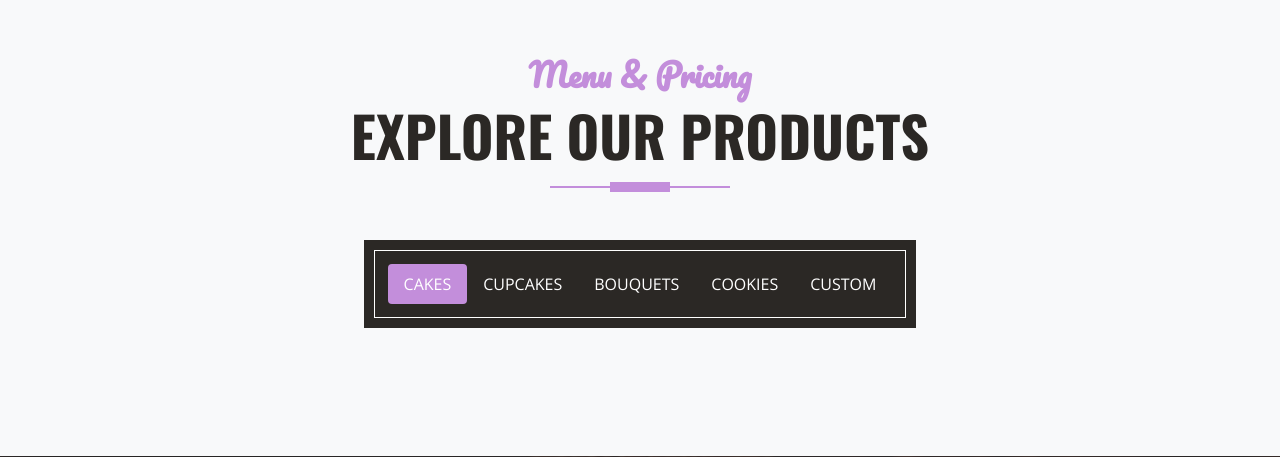
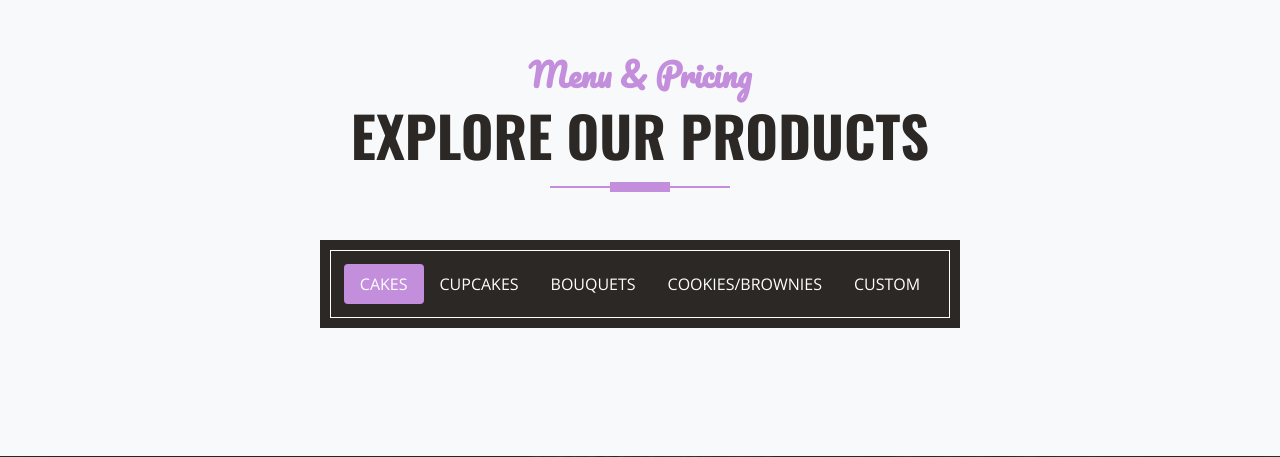
Before and after one commit to Mujtaba-Syed/Cakes_RI, a Django app: page / in a window 1280 px wide. Shown: the part 2811-3268 px from the top of the page. Run offline with Django 4.2, Linux system fonts and the light colour scheme; data comes from the database, SQL or seed files in the repository; data that the repository does not hold is empty; some libraries are stand-ins or nearby versions.

Commit message:
change cokkies and brownies

```diff
--- a/templates/frontend/menu_partial.html
+++ b/templates/frontend/menu_partial.html
@@ -22,7 +22,7 @@
                     <a class="nav-link text-white" data-bs-toggle="pill" href="#tab-bouquets" data-category="Bouquets">Bouquets</a>
                 </li>
                 <li class="nav-item">
-                    <a class="nav-link text-white" data-bs-toggle="pill" href="#tab-cookies" data-category="Cookies">Cookies</a>
+                    <a class="nav-link text-white" data-bs-toggle="pill" href="#tab-cookies" data-category="Cookies">Cookies/Brownies</a>
                 </li>
                 <li class="nav-item">
                     <a class="nav-link text-white" data-bs-toggle="pill" href="#tab-customs" data-category="Customs">Custom</a>
```
